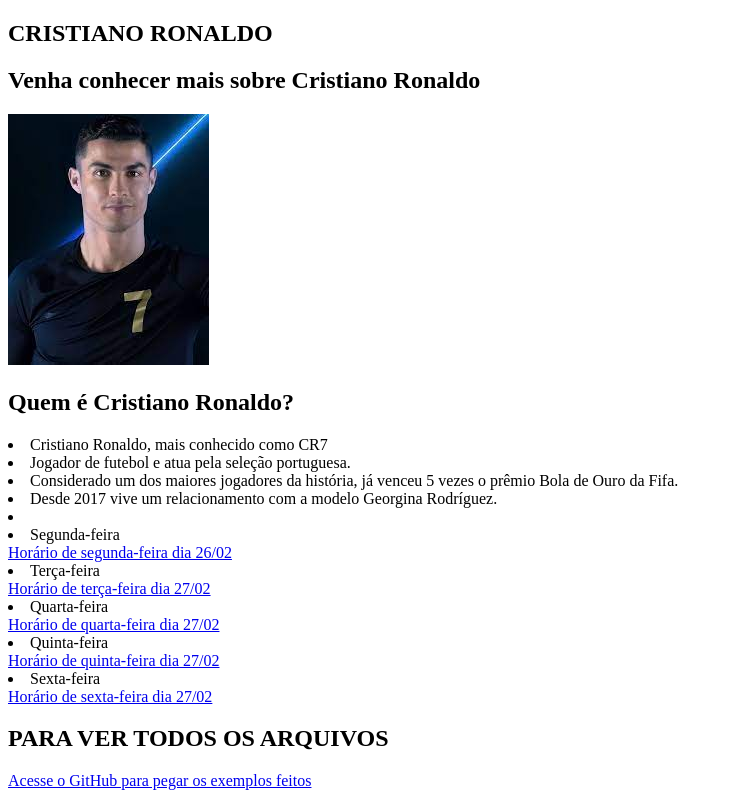
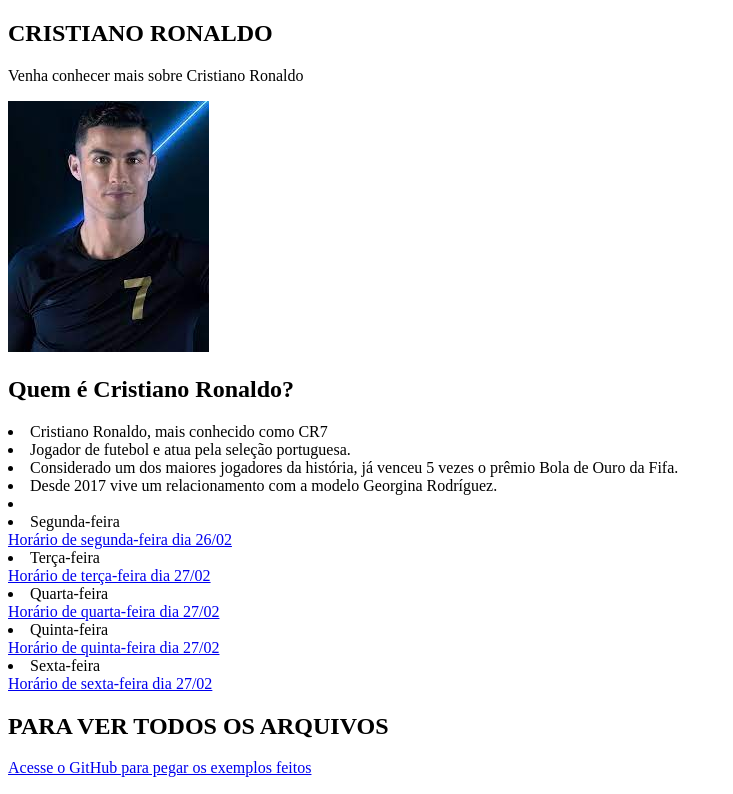
Before and after one commit to Olopessz/Site2024, a plain HTML site: page index (1).html in a window 1280 px wide. Shown: the top 794 px of the page, without its empty margins (0-733 px from the left). Drawn offline with Linux system fonts and the light colour scheme.

Commit message:
Update index (1).html

```diff
--- a/index (1).html
+++ b/index (1).html
@@ -10,7 +10,7 @@
 
     <h2>CRISTIANO RONALDO</h2>
 
-    <h2>Venha conhecer mais sobre Cristiano Ronaldo</h2>
+    <p>Venha conhecer mais sobre Cristiano Ronaldo</p>
 
 
     <img src="download.jpg" alt="fotos do cristiano">
```
